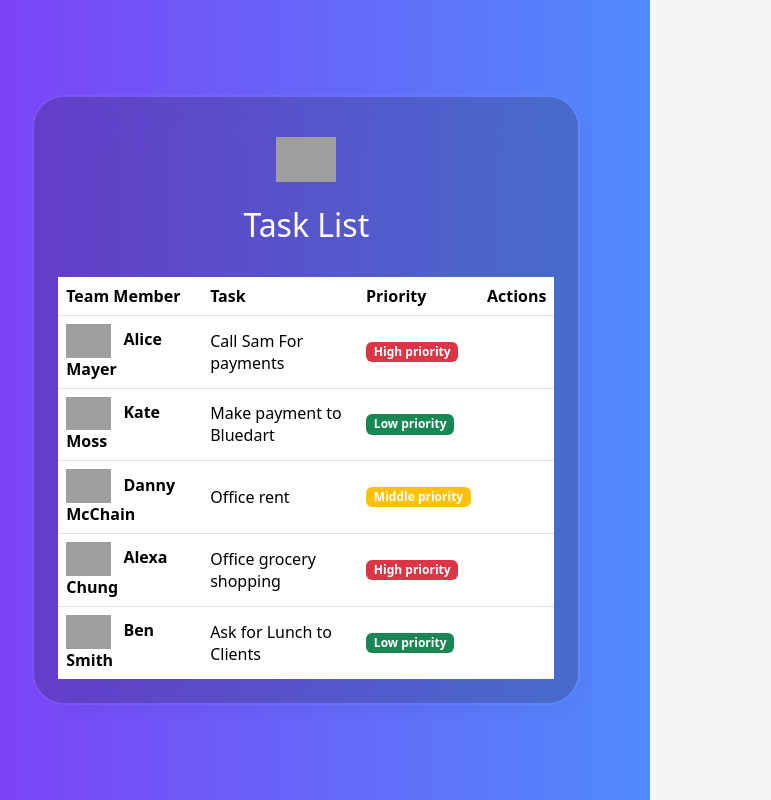
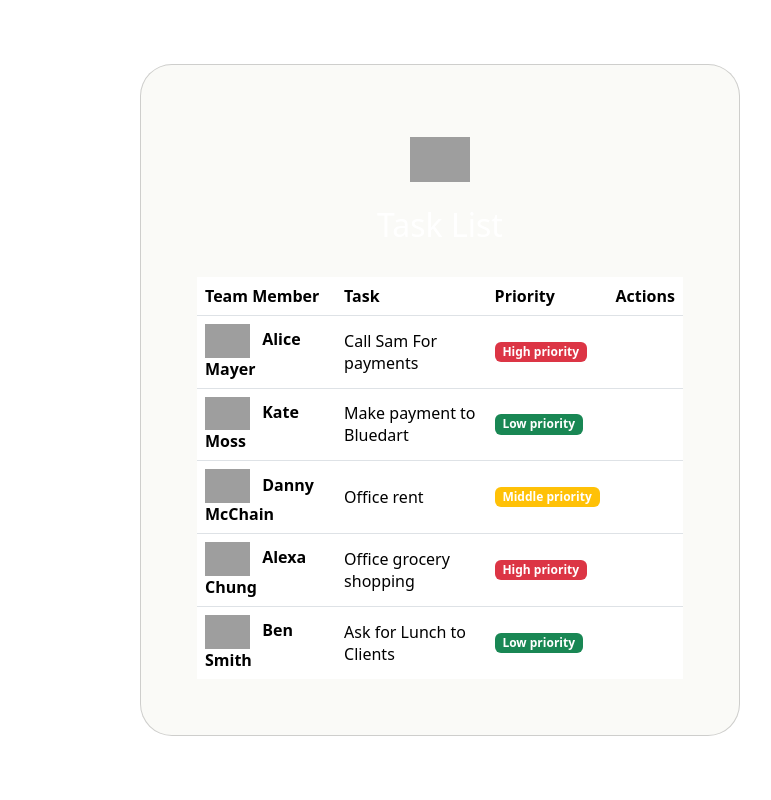
Before and after one commit to parven-dev/todolistFlask, a Flask app: page / in a window 1280 px wide. Shown: the whole page, without its empty margins (37-808 px from the left). Run offline with Flask 3, Linux system fonts and the light colour scheme; some libraries are stand-ins or nearby versions; grey boxes are pictures that could not be loaded.

Commit message:
change styling and modify database

```diff
--- a/database.py
+++ b/database.py
@@ -17,5 +17,7 @@ class TodoList(db.Model):
     db_priority = db.Column(db.String)
 
 
+
+
 with app.app_context():
     db.create_all()
--- a/static/css/style.css
+++ b/static/css/style.css
@@ -1,67 +1,47 @@
-.gradient-custom-2 {
-  /* fallback for old browsers */
-  background: #7e40f6;
-
-  /* Chrome 10-25, Safari 5.1-6 */
-  background: -webkit-linear-gradient(
-    to right,
-    rgba(126, 64, 246, 1),
-    rgba(80, 139, 252, 1)
-  );
-
-  /* W3C, IE 10+/ Edge, Firefox 16+, Chrome 26+, Opera 12+, Safari 7+ */
-  background: linear-gradient(
-    to right,
-    rgba(126, 64, 246, 1),
-    rgba(80, 139, 252, 1)
-  );
+.task-list-container {
+  width: 100%;
+  max-width: 1200px;
+  padding: 15px;
+  margin: auto;
+  display: flex;
+  flex-direction: column;
+  align-items: center;
+  justify-content: center;
 }
 
 .mask-custom {
-  background: rgba(24, 24, 16, 0.2);
+  background: rgb(250, 250, 247);
   border-radius: 2em;
   backdrop-filter: blur(25px);
-  border: 2px solid rgba(255, 255, 255, 0.05);
-  background-clip: padding-box;
-  box-shadow: 10px 10px 10px rgba(46, 54, 68, 0.03);
+  width: 100%;
+  max-width: 600px;
+  padding: 2rem;
 }
 
-html,
-body {
-  height: 100%;
+.form-check {
+  display: flex;
+  justify-content: center;
+  align-items: center;
+  margin-bottom: 1rem;
 }
 
-body {
-  display: flex;
-  align-items: center;
-  padding-top: 40px;
-  padding-bottom: 40px;
-  background-color: #f5f5f5;
+.form-check-input {
+  margin-right: 0.5rem;
 }
 
-.form-signin {
+.table-responsive {
   width: 100%;
-  max-width: 330px;
-  padding: 15px;
-  margin: auto;
+  max-width: 600px;
 }
 
-.form-signin .checkbox {
-  font-weight: 400;
+@media (max-width: 767px) {
+  .form-check {
+    flex-direction: column;
+    align-items: flex-start;
+  }
+
+  .form-check-input {
+    margin-right: 0;
+    margin-bottom: 0.5rem;
+  }
 }
-
-.form-signin .form-floating:focus-within {
-  z-index: 2;
-}
-
-.form-signin input[type="email"] {
-  margin-bottom: -1px;
-  border-bottom-right-radius: 0;
-  border-bottom-left-radius: 0;
-}
-
-.form-signin input[type="password"] {
-  margin-bottom: 10px;
-  border-top-left-radius: 0;
-  border-top-right-radius: 0;
-}
```
